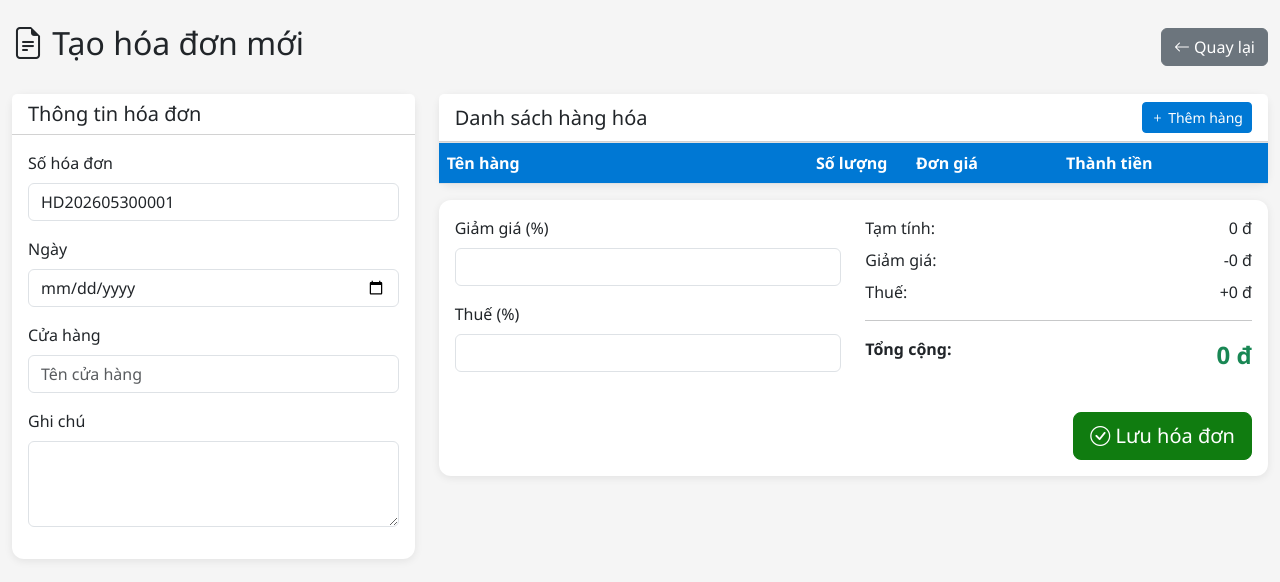
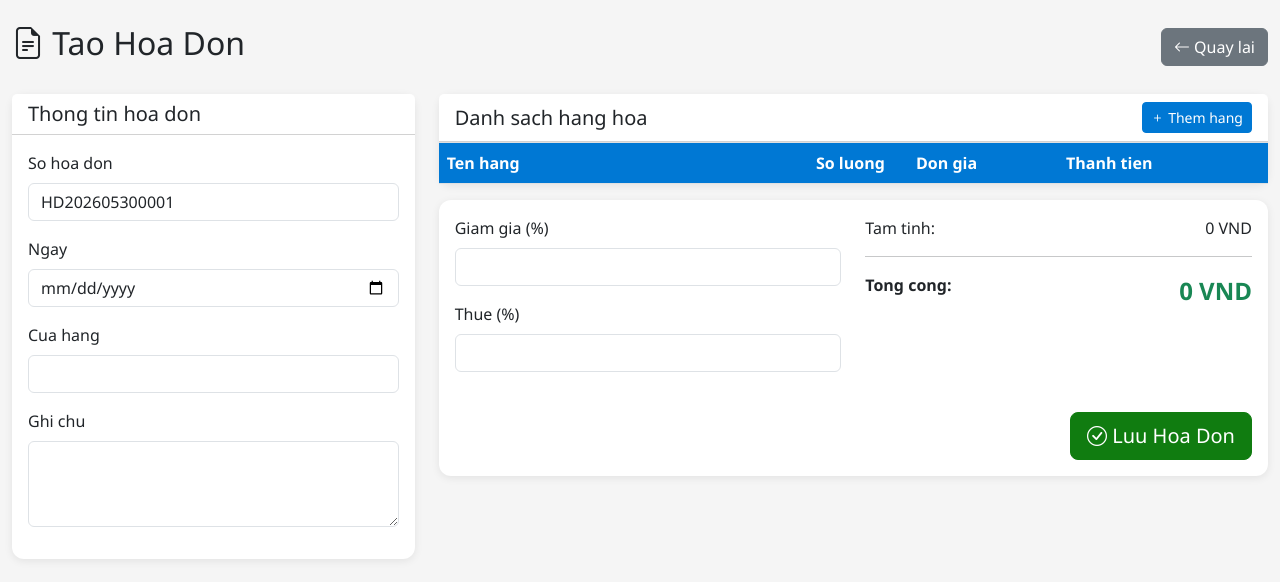
Before and after one commit to nghianh4975-cpu/hoadon-manager, a Flask app: page /invoice/new in a window 1280 px wide. Shown: the part 56-638 px from the top of the page. Run offline with Flask 3, Linux system fonts and the light colour scheme; the visitor is signed in with stand-in values (Sample User, id 1); data that the repository does not hold is empty.

Commit message:
Update invoice_form.html

```diff
--- a/web_hoadon/templates/invoice_form.html
+++ b/web_hoadon/templates/invoice_form.html
@@ -1,6 +1,6 @@
 {% extends "base.html" %}
 
-{% block title %}{{ 'Sửa' if invoice.id }}Hóa đơn - Hóa Đơn Manager{% endblock %}
+{% block title %}{{ 'Sua' if invoice.id else 'Tao' }} Hoa don{% endblock %}
 
 {% block extra_js %}
 <script>
@@ -10,7 +10,7 @@ function addItem() {
     itemCount++;
     const html = `
         <tr class="item-row">
-            <td><input type="text" class="form-control" name="item_name_${itemCount}" placeholder="Tên hàng"></td>
+            <td><input type="text" class="form-control" name="item_name_${itemCount}" placeholder="Ten hang"></td>
             <td><input type="number" class="form-control text-center" name="item_qty_${itemCount}" value="1" min="1" onchange="calculate()"></td>
             <td><input type="number" class="form-control text-end" name="item_price_${itemCount}" value="0" min="0" onchange="calculate()"></td>
             <td class="text-end item-total">0</td>
@@ -28,8 +28,7 @@ function removeItem(btn) {
 function calculate() {
     let subtotal = 0;
     const rows = document.querySelectorAll('.item-row');
-
-    rows.forEach((row, index) => {
+    rows.forEach((row) => {
         const qty = parseFloat(row.querySelector('input[name^="item_qty_"]').value) || 0;
         const price = parseFloat(row.querySelector('input[name^="item_price_"]').value) || 0;
         const total = qty * price;
@@ -39,15 +38,14 @@ function calculate() {
 
     const discount = parseFloat(document.getElementById('discount').value) || 0;
     const tax = parseFloat(document.getElementById('tax').value) || 0;
-
     const afterDiscount = subtotal * (1 - discount / 100);
     const total = afterDiscount * (1 + tax / 100);
 
     document.getElementById('subtotal').textContent = formatCurrency(subtotal);
     document.getElementById('total').textContent = formatCurrency(total);
+    document.getElementById('subtotal_input').value = subtotal;
     document.getElementById('total_input').value = total;
 
-    // Update items data
     updateItemsData();
 }
 
@@ -71,7 +69,7 @@ function updateItemsData() {
 }
 
 function formatCurrency(num) {
-    return new Intl.NumberFormat('vi-VN').format(num) + ' đ';
+    return new Intl.NumberFormat('vi-VN').format(num) + ' VND';
 }
 
 function submitForm() {
@@ -81,7 +79,7 @@ function submitForm() {
 
 function loadItems() {
     try {
-        const items = JSON.parse('{{ invoice.items|safe if invoice and invoice.items else "[]" }}');
+        const items = {{ invoice.items|from_json|safe if invoice and invoice.items else '[]' }};
         items.forEach(item => {
             addItem();
             const rows = document.querySelectorAll('.item-row');
@@ -94,44 +92,44 @@ function loadItems() {
     } catch(e) {}
 }
 
-// Load items on page load
 document.addEventListener('DOMContentLoaded', loadItems);
 </script>
 {% endblock %}
 
 {% block content %}
 <div class="d-flex justify-content-between align-items-center mb-4">
-    <h2><i class="bi bi-file-earmark-text"></i> {{ 'Sửa hóa đơn' if invoice.id else 'Tạo hóa đơn mới' }}</h2>
+    <h2><i class="bi bi-file-earmark-text"></i> {{ 'Sua' if invoice and invoice.id else 'Tao' }} Hoa Don</h2>
     <a href="{{ url_for('invoices') }}" class="btn btn-secondary">
-        <i class="bi bi-arrow-left"></i> Quay lại
+        <i class="bi bi-arrow-left"></i> Quay lai
     </a>
 </div>
 
-<form id="invoice-form" method="POST" action="{{ url_for('new_invoice') if not invoice.id else url_for('edit_invoice', invoice_id=invoice.id if invoice else 0) }}">
+<form id="invoice-form" method="POST" action="{{ url_for('new_invoice') if not invoice or not invoice.id else url_for('edit_invoice', invoice_id=invoice.id) }}">
     <input type="hidden" name="items_data" id="items_data">
     <input type="hidden" name="subtotal" id="subtotal_input" value="0">
+    <input type="hidden" name="total" id="total_input" value="0">
 
     <div class="row">
         <div class="col-md-4">
             <div class="card mb-4">
                 <div class="card-header bg-white">
-                    <h5 class="mb-0">Thông tin hóa đơn</h5>
+                    <h5 class="mb-0">Thong tin hoa don</h5>
                 </div>
                 <div class="card-body">
                     <div class="mb-3">
-                        <label class="form-label">Số hóa đơn</label>
+                        <label class="form-label">So hoa don</label>
                         <input type="text" class="form-control" name="invoice_number" value="{{ invoice.invoice_number if invoice else '' }}" required>
                     </div>
                     <div class="mb-3">
-                        <label class="form-label">Ngày</label>
+                        <label class="form-label">Ngay</label>
                         <input type="date" class="form-control" name="invoice_date" value="{{ invoice.date if invoice else '' }}" required>
                     </div>
                     <div class="mb-3">
-                        <label class="form-label">Cửa hàng</label>
-                        <input type="text" class="form-control" name="store_name" value="{{ invoice.store_name if invoice else '' }}" placeholder="Tên cửa hàng">
+                        <label class="form-label">Cua hang</label>
+                        <input type="text" class="form-control" name="store_name" value="{{ invoice.store_name if invoice else '' }}">
                     </div>
                     <div class="mb-3">
-                        <label class="form-label">Ghi chú</label>
+                        <label class="form-label">Ghi chu</label>
                         <textarea class="form-control" name="notes" rows="3">{{ invoice.notes if invoice else '' }}</textarea>
                     </div>
                 </div>
@@ -141,9 +139,9 @@ document.addEventListener('DOMContentLoaded', loadItems);
         <div class="col-md-8">
             <div class="card">
                 <div class="card-header bg-white d-flex justify-content-between align-items-center">
-                    <h5 class="mb-0">Danh sách hàng hóa</h5>
+                    <h5 class="mb-0">Danh sach hang hoa</h5>
                     <button type="button" class="btn btn-primary btn-sm" onclick="addItem()">
-                        <i class="bi bi-plus"></i> Thêm hàng
+                        <i class="bi bi-plus"></i> Them hang
                     </button>
                 </div>
                 <div class="card-body p-0">
@@ -151,10 +149,10 @@ document.addEventListener('DOMContentLoaded', loadItems);
                         <table class="table table-bordered mb-0">
                             <thead class="table-light">
                                 <tr>
-                                    <th>Tên hàng</th>
-                                    <th width="100">Số lượng</th>
-                                    <th width="150">Đơn giá</th>
-                                    <th width="150">Thành tiền</th>
+                                    <th>Ten hang</th>
+                                    <th width="100">So luong</th>
+                                    <th width="150">Don gia</th>
+                                    <th width="150">Thanh tien</th>
                                     <th width="60"></th>
                                 </tr>
                             </thead>
@@ -170,45 +168,28 @@ document.addEventListener('DOMContentLoaded', loadItems);
                     <div class="row">
                         <div class="col-md-6">
                             <div class="mb-3">
-                                <label class="form-label">Giảm giá (%)</label>
+                                <label class="form-label">Giam gia (%)</label>
                                 <input type="number" class="form-control" id="discount" name="discount_percent" value="{{ invoice.discount_percent if invoice else 0 }}" min="0" max="100" onchange="calculate()">
                             </div>
                             <div class="mb-3">
-                                <label class="form-label">Thuế (%)</label>
+                                <label class="form-label">Thue (%)</label>
                                 <input type="number" class="form-control" id="tax" name="tax_percent" value="{{ invoice.tax_percent if invoice else 0 }}" min="0" max="100" onchange="calculate()">
                             </div>
                         </div>
                         <div class="col-md-6">
                             <div class="mb-2">
-                                <div class="d-flex justify-content-between">
-                                    <span>Tạm tính:</span>
-                                    <span id="subtotal">0 đ</span>
-                                </div>
-                            </div>
-                            <div class="mb-2">
-                                <div class="d-flex justify-content-between">
-                                    <span>Giảm giá:</span>
-                                    <span id="discount_amount">-0 đ</span>
-                                </div>
-                            </div>
-                            <div class="mb-2">
-                                <div class="d-flex justify-content-between">
-                                    <span>Thuế:</span>
-                                    <span id="tax_amount">+0 đ</span>
-                                </div>
+                                <div class="d-flex justify-content-between"><span>Tam tinh:</span><span id="subtotal">0 VND</span></div>
                             </div>
                             <hr>
                             <div class="d-flex justify-content-between">
-                                <strong>Tổng cộng:</strong>
-                                <strong class="text-success fs-4" id="total">0 đ</strong>
+                                <strong>Tong cong:</strong>
+                                <strong class="text-success fs-4" id="total">0 VND</strong>
                             </div>
-                            <input type="hidden" name="total_amount" id="total_input" value="0">
                         </div>
                     </div>
-
                     <div class="text-end mt-4">
                         <button type="button" class="btn btn-success btn-lg" onclick="submitForm()">
-                            <i class="bi bi-check-circle"></i> {{ 'Cập nhật' if invoice.id else 'Lưu' }} hóa đơn
+                            <i class="bi bi-check-circle"></i> Luu Hoa Don
                         </button>
                     </div>
                 </div>
```
